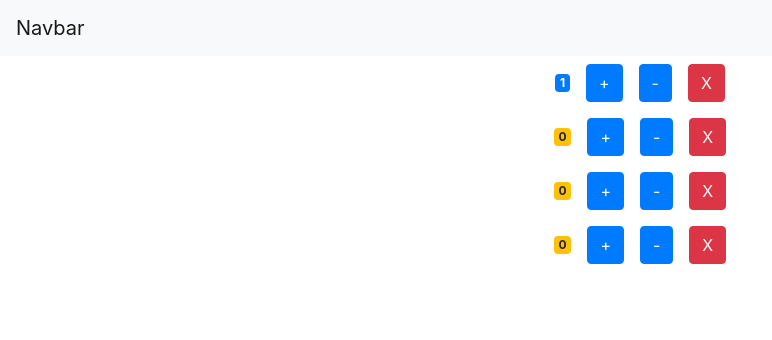
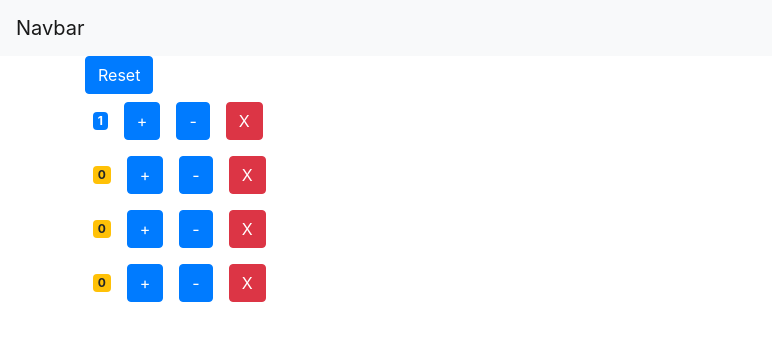
Before and after one commit to rakeshpkodagali/react-add-to-cart-like, a React (Create React App) app: page / in a window 1280 px wide. Shown: the top 340 px of the page, without its empty margins (0-772 px from the left). Built offline with nearby package versions, Linux system fonts and the light colour scheme.

Commit message:
add Reset button.

```diff
--- a/src/App.js
+++ b/src/App.js
@@ -25,19 +25,28 @@ class App extends Component {
     console.log("Delete Clicked!");
   };
 
+  handleReset = () => {
+    console.log("Reset Clicked");
+  };
+
   render() {
     const { counters } = this.state;
 
     return (
-      <div className="App">
+      <React.Fragment>
         <Navbar />
+        <main className="container">
+          <button onClick={this.handleReset} className="btn btn-primary">
+            Reset
+          </button>
           <Counters
             counters={counters}
             onIncrement={this.handleIncrement}
             onDecrement={this.handleDecrement}
             onDelete={this.handleDelete}
           />
-      </div>
+        </main>
+      </React.Fragment>
     );
   }
 }
```
Lines whose indentation alone changed are shown as unchanged.
